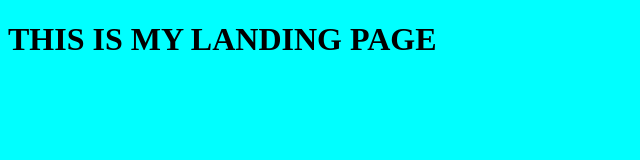
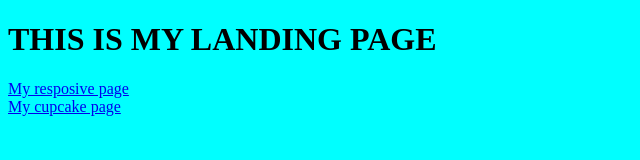
Before and after one commit to Stan30-sos/uj-layout-workshop, a plain HTML site: page index.html in a window 1280 px wide. Shown: the whole page, without its empty margins (0-640 px from the left). Drawn offline with Linux system fonts and the light colour scheme.

Commit message:
added a link

```diff
--- a/index.html
+++ b/index.html
@@ -15,10 +15,10 @@
 <body>
     <h1>THIS IS MY LANDING PAGE</h1>
     <div>
-        <a href="resposive.html"></a>
+        <a href="resposive.html"> My resposive page</a>
     </div>
 <div>
-    <a href="cupcake.html"></a>
+    <a href="cupcake.html"> My cupcake page</a>
 </div>
 </body>
 </html>
```
